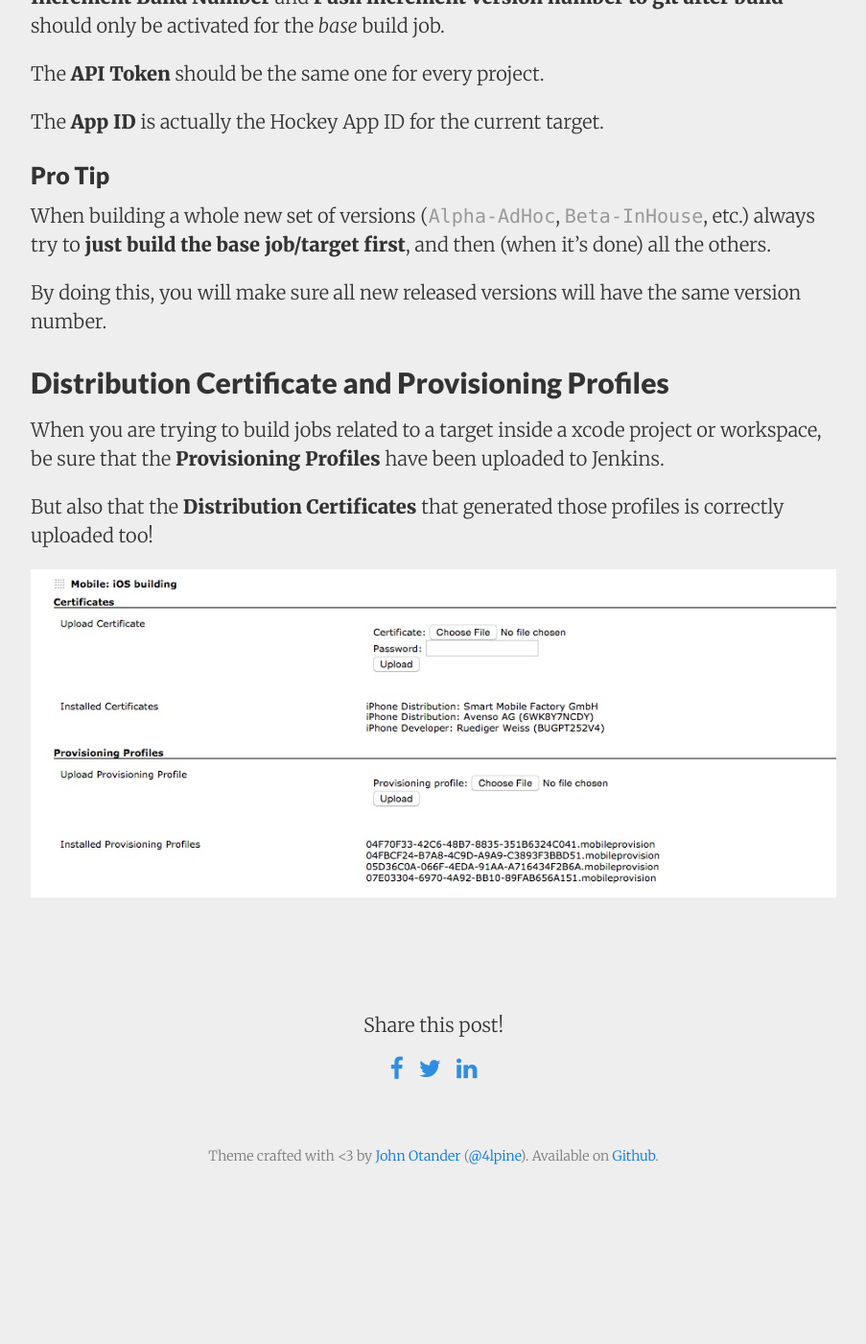
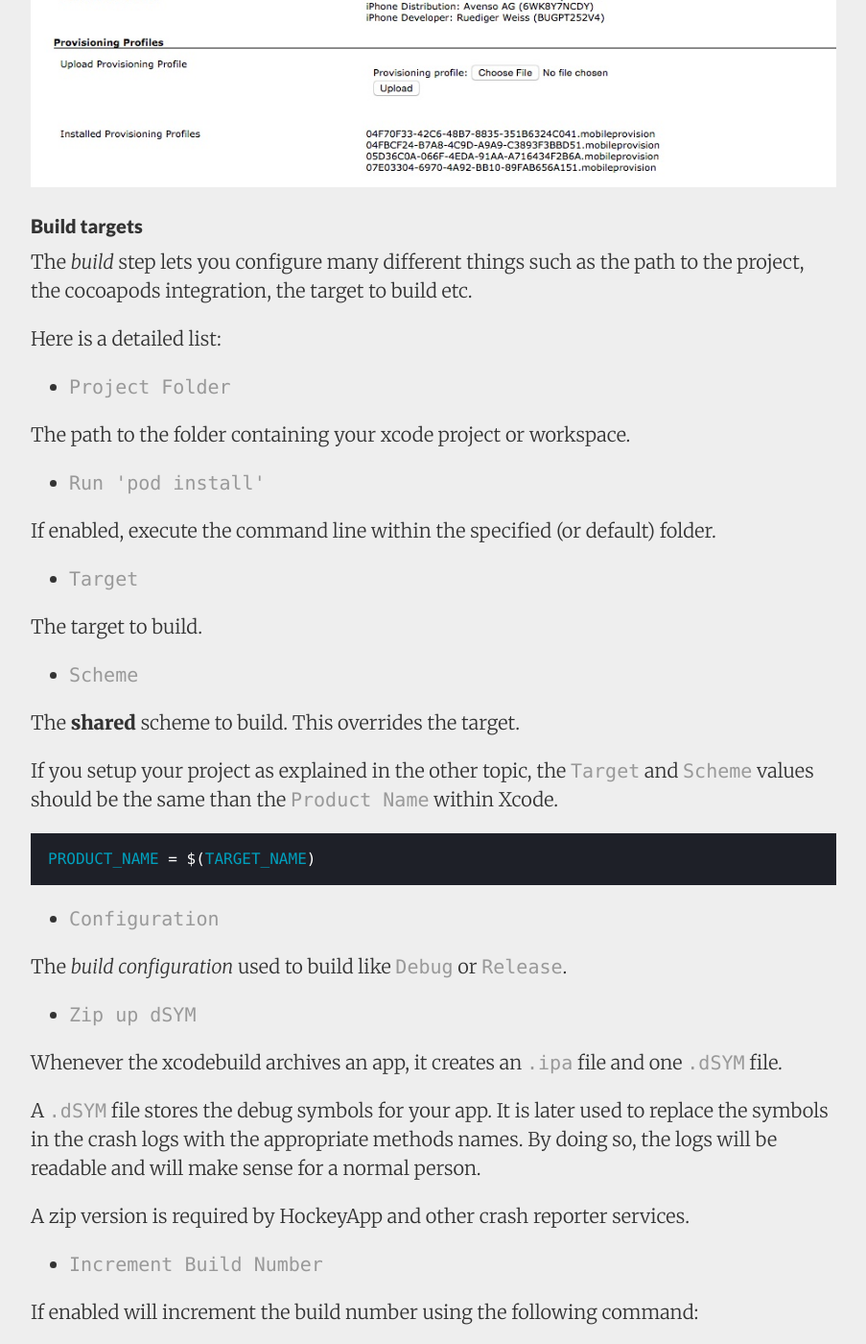
Before and after one commit to kevindelord/kevindelord.github.io, a Jekyll site: the page built from _posts/2016-06-17-build-jobs-jenkins.md, in a window 1280 px wide and 1400 px high, scrolled down 4277 px. Shown: the whole window at 96% size, without its empty margins (188-1091 px from the left). Built offline with Jekyll 4.4.1, drawn with Linux system fonts in a browser that asks for light colours; nearby versions of some CDN libraries; before the commit the page ends 5532 px from its top, so only the background shows below that; some of the changed text lies outside the part shown.

Commit message:
Build job: improve iOS Building and HockeyApp Deployment

```diff
--- a/_posts/2016-06-17-build-jobs-jenkins.md
+++ b/_posts/2016-06-17-build-jobs-jenkins.md
@@ -53,45 +53,151 @@
 
 this option should only be activated for the base target, in most the `Project-Alpha-AdHoc`. If you need to build other jobs, do it manually.
 
-
 ![_config.yml]({{ site.baseurl }}/images/jenkins/poll_scm.png)
-
 
 ## Build Environment
 
-The **resource to manage exclusion** helps you to avoid conflict when building the same project with multiple targets at the same time.
+The **resource to manage exclusion** avoid conflicts when building the same project with multiple targets at the same time.
 
 All jobs for the same project should have the same value set.
 
-If so, when scheduling 10 different builds they will be done one by one.
+If so, when scheduling 10 different builds they will all be done one by one.
 
 ![_config.yml]({{ site.baseurl }}/images/jenkins/resource.png)
 
-## iOS Building
+## Build
+
+### Critical block start-end and custom steps
+
+![_config.yml]({{ site.baseurl }}/images/jenkins/blocks.png)
+
+### Mobile: iOS Building
+
+The _Mobile: iOS Building_ step contains 3 parts:
+
+- Distribution Certificate
+- Provisioning Profiles
+- Build
+
+#### Distribution Certificate and Provisioning Profiles
+
+When you are trying to build jobs related to a target inside an Xcode project or workspace, be sure that the _Provisioning Profiles_ have been uploaded to Jenkins.
+
+But also that the _Distribution Certificates_ that generated those profiles is correctly uploaded too!
+
+![_config.yml]({{ site.baseurl }}/images/jenkins/certificate.jpg)
+
+#### Build targets
+
+The _build_ step lets you configure many different things such as the path to the project, the cocoapods integration, the target to build etc.
+
+Here is a detailed list:
+
+- `Project Folder`
+
+The path to the folder containing your xcode project or workspace.
+
+- `Run 'pod install'`
+
+If enabled, execute the command line within the specified (or default) folder.
+
+- `Target`
+
+The target to build.
+
+- `Scheme`
+
+The **shared** scheme to build. This overrides the target.
+
+If you setup your project as explained in the other topic, the `Target` and `Scheme` values should be the same than the `Product Name` within Xcode.
+
+{% highlight swift lineanchors %}
+PRODUCT_NAME = $(TARGET_NAME)
+{% endhighlight lineanchors %}
+
+- `Configuration`
+
+The _build configuration_ used to build like `Debug` or `Release`.
+
+- `Zip up dSYM`
+
+Whenever the xcodebuild archives an app, it creates an `.ipa` file and one `.dSYM` file.
+
+A `.dSYM` file stores the debug symbols for your app. It is later used to replace the symbols in the crash logs with the appropriate methods names. By doing so, the logs will be readable and will make sense for a normal person.
+
+A zip version is required by HockeyApp and other crash reporter services.
+
+- `Increment Build Number`
+
+If enabled will increment the build number using the following command:
+
+{% highlight swift lineanchors %}
+$> agvtool next-version -all
+{% endhighlight lineanchors %}
+
+It should only be activated for the _base_ build job.
+
+- `Push increment version`
+
+If enabled will commit and push the changes made during the build to the selected branch.
+
+It should only be activated for the _base_ build job.
+
+##### Screenshot
 
 The following screenshot shows the general rule about the build job configuration.
 Please note that come configuration change if the target is the base one or not.
 
-![_config.yml]({{ site.baseurl }}/images/jenkins/build_settings.jpg)
+![_config.yml]({{ site.baseurl }}/images/jenkins/build.jpg)
 
-### Important
-
-**Increment Build Number** and **Push increment version number to git after build** should only be activated for the _base_ build job.
-
-The **API Token** should be the same one for every project.
-
-The **App ID** is actually the Hockey App ID for the current target.
-
-### Pro Tip
+##### Important
 
 When building a whole new set of versions (`Alpha-AdHoc`, `Beta-InHouse`, etc.) always try to **just build the base job/target first**, and then (when it's done) all the others.
 
-By doing this, you will make sure all new released versions will have the same version number.
+By doing so, you will make sure all new released versions will have the same version number.
 
-## Distribution Certificate and Provisioning Profiles
+### HockeyApp Deployment
 
-When you are trying to build jobs related to a target inside a xcode project or workspace, be sure that the **Provisioning Profiles** have been uploaded to Jenkins.
+The step to deploy to HockeyApp contains the following options:
 
-But also that the **Distribution Certificates** that generated those profiles is correctly uploaded too!
+- `API Token`
 
-![_config.yml]({{ site.baseurl }}/images/jenkins/certificate.jpg)
+This token is given by HockeyApp and it gives you the permission to deploy new builds.
+
+- `App ID`
+
+The _App ID_ is actually the Hockey App ID for the current target. This unique identifier is generated when creating new app on Hockey.
+
+To learn more about configuring HockeyApp, see [this topic](http://kevindelord.io/2016/04/19/configure-hockeyapp).
+
+- `File to Deploy`
+
+Path to the `.ipa` file to upload to Hockey.
+
+- `Debug file`
+
+Path to the `.dSYM.zip` files.
+
+- `Release Notes`
+
+Custom release notes.
+
+- `Attach SCM changes to release notes`
+
+If enabled, the commit messages will be used as release notes.
+
+- `Make the build downloadable`
+
+If enabled, the build will be downloadable from Hockey.
+
+- `Private download page`
+
+If enabled, only specific group (and registered) users will be able to access the download page.
+
+- `Notify users`
+
+If enabled, the users will be notified by email that a new version is available.
+
+![_config.yml]({{ site.baseurl }}/images/jenkins/hockey.jpg)
+
+PS: the tokens in the previous screenshot are fake.
```
Also changed, not shown: images/jenkins/blocks.png (added), images/jenkins/build.jpg (added), images/jenkins/build_settings.jpg (deleted), images/jenkins/hockey.jpg (added), images/jenkins/hockeyApp.jpg (deleted).
